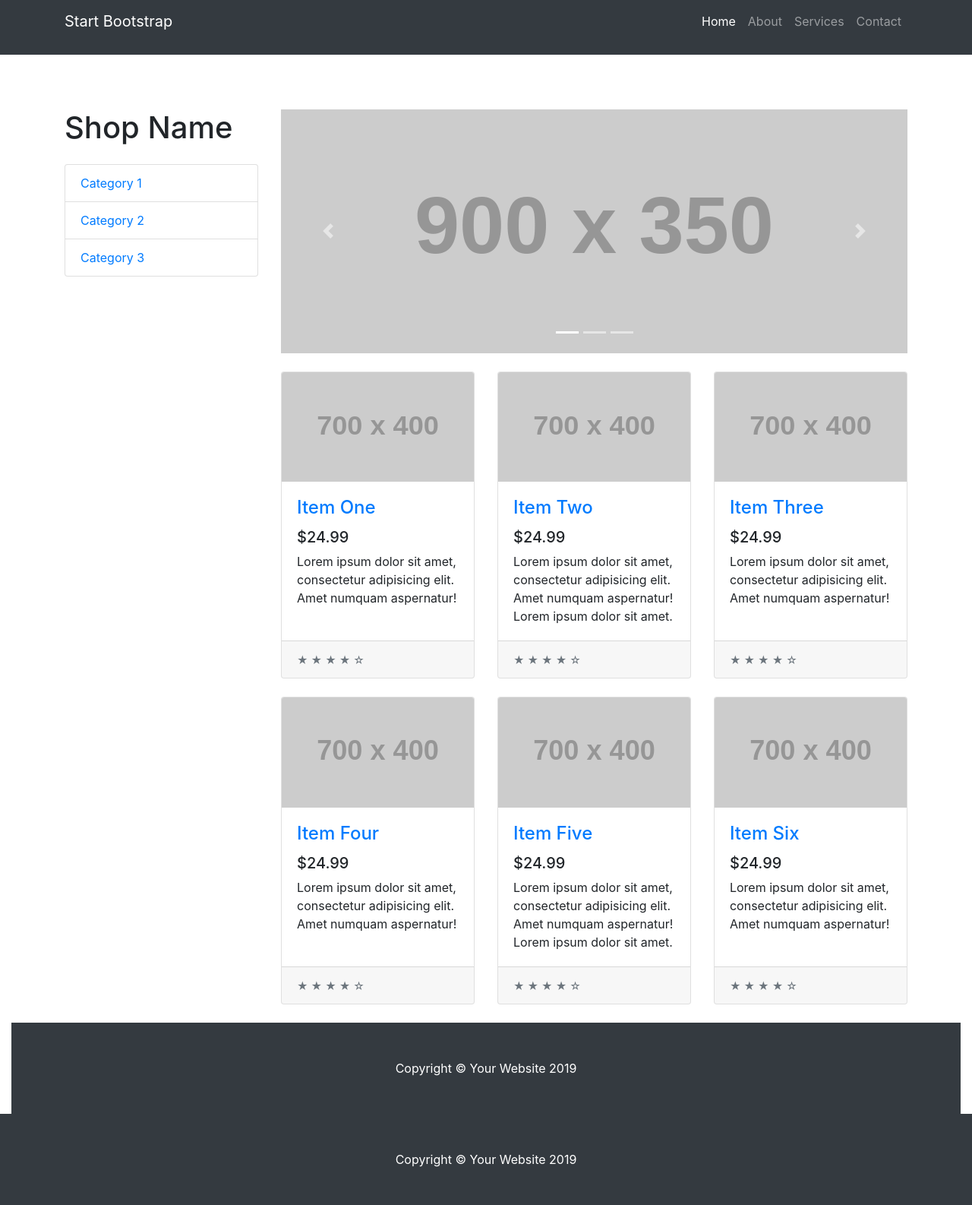
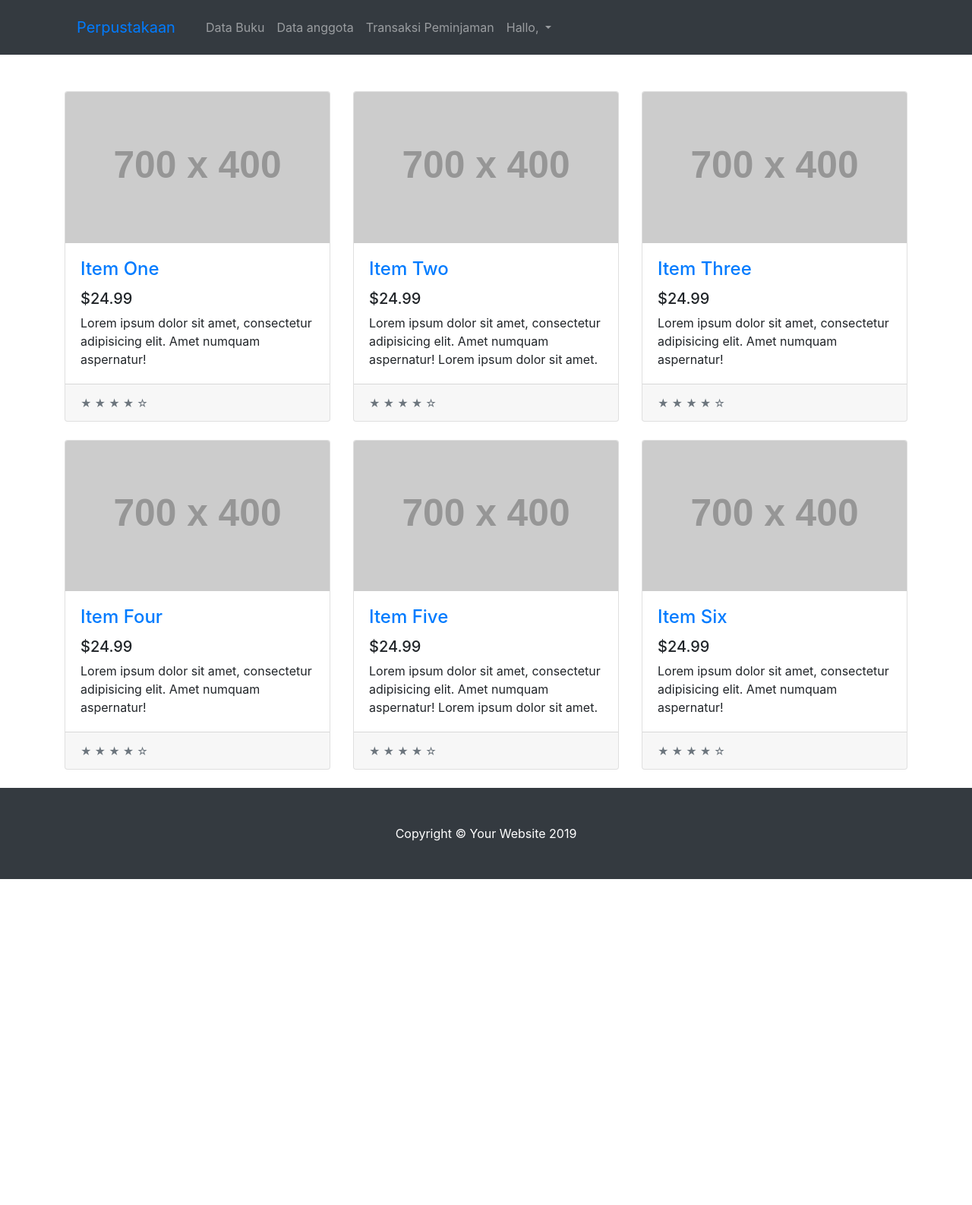
Before and after one commit to DheoAp/App-Perpustakaan, a CodeIgniter app: page /app_perpus/index.php/dashboard/index in a window 1280 px wide. Shown: the whole page at 76% size. After the commit the page ends 1157 px from the top, so only its background shows below. Run offline with CodeIgniter, Linux system fonts and the light colour scheme; grey boxes labelled with a size stand in for pictures from a placeholder-image service; some libraries are stand-ins or nearby versions.

Commit message:
merubah tampilan dasboard

```diff
--- a/application/views/anggota/dashboard.php
+++ b/application/views/anggota/dashboard.php
@@ -1,73 +1,9 @@
-<!DOCTYPE html>
-<html lang="en">
-
-<head>
-
-  <meta charset="utf-8">
-  <meta name="viewport" content="width=device-width, initial-scale=1, shrink-to-fit=no">
-  <meta name="description" content="">
-  <meta name="author" content="">
-
-  <title>Shop Homepage - Start Bootstrap Template</title>
-
-  <!-- Bootstrap core CSS -->
-  <link href="vendor/bootstrap/css/bootstrap.min.css" rel="stylesheet">
-
-  <!-- Custom styles for this template -->
-  <link href="css/shop-homepage.css" rel="stylesheet">
-
-</head>
-
-<body>
-
-  <!-- Navigation -->
-  <nav class="navbar navbar-expand-lg navbar-dark bg-dark fixed-top">
 <div class="container">
-      <a class="navbar-brand" href="#">Start Bootstrap</a>
-      <button class="navbar-toggler" type="button" data-toggle="collapse" data-target="#navbarResponsive" aria-controls="navbarResponsive" aria-expanded="false" aria-label="Toggle navigation">
-        <span class="navbar-toggler-icon"></span>
-      </button>
-      <div class="collapse navbar-collapse" id="navbarResponsive">
-        <ul class="navbar-nav ml-auto">
-          <li class="nav-item active">
-            <a class="nav-link" href="#">Home
-              <span class="sr-only">(current)</span>
-            </a>
-          </li>
-          <li class="nav-item">
-            <a class="nav-link" href="#">About</a>
-          </li>
-          <li class="nav-item">
-            <a class="nav-link" href="#">Services</a>
-          </li>
-          <li class="nav-item">
-            <a class="nav-link" href="#">Contact</a>
-          </li>
-        </ul>
-      </div>
-    </div>
-  </nav>
-
-  <!-- Page Content -->
-  <div class="container">
-
 <div class="row">
 
-      <div class="col-lg-3">
+  <div class="col-md">
 
-        <h1 class="my-4">Shop Name</h1>
-        <div class="list-group">
-          <a href="#" class="list-group-item">Category 1</a>
-          <a href="#" class="list-group-item">Category 2</a>
-          <a href="#" class="list-group-item">Category 3</a>
-        </div>
-
-      </div>
-      <!-- /.col-lg-3 -->
-
-      <div class="col-lg-9">
-
-        <div id="carouselExampleIndicators" class="carousel slide my-4" data-ride="carousel">
+    <!-- <div id="carouselExampleIndicators" class="carousel slide my-4" data-ride="carousel">
       <ol class="carousel-indicators">
         <li data-target="#carouselExampleIndicators" data-slide-to="0" class="active"></li>
         <li data-target="#carouselExampleIndicators" data-slide-to="1"></li>
@@ -92,7 +28,7 @@
         <span class="carousel-control-next-icon" aria-hidden="true"></span>
         <span class="sr-only">Next</span>
       </a>
-        </div>
+    </div> -->
 
     <div class="row">
 
@@ -202,20 +138,3 @@
 <!-- /.row -->
 
 </div>
-  <!-- /.container -->
-
-  <!-- Footer -->
-  <footer class="py-5 bg-dark">
-    <div class="container">
-      <p class="m-0 text-center text-white">Copyright &copy; Your Website 2019</p>
-    </div>
-    <!-- /.container -->
-  </footer>
-
-  <!-- Bootstrap core JavaScript -->
-  <script src="vendor/jquery/jquery.min.js"></script>
-  <script src="vendor/bootstrap/js/bootstrap.bundle.min.js"></script>
-
-</body>
-
-</html>
```
Lines whose indentation alone changed are shown as unchanged.
